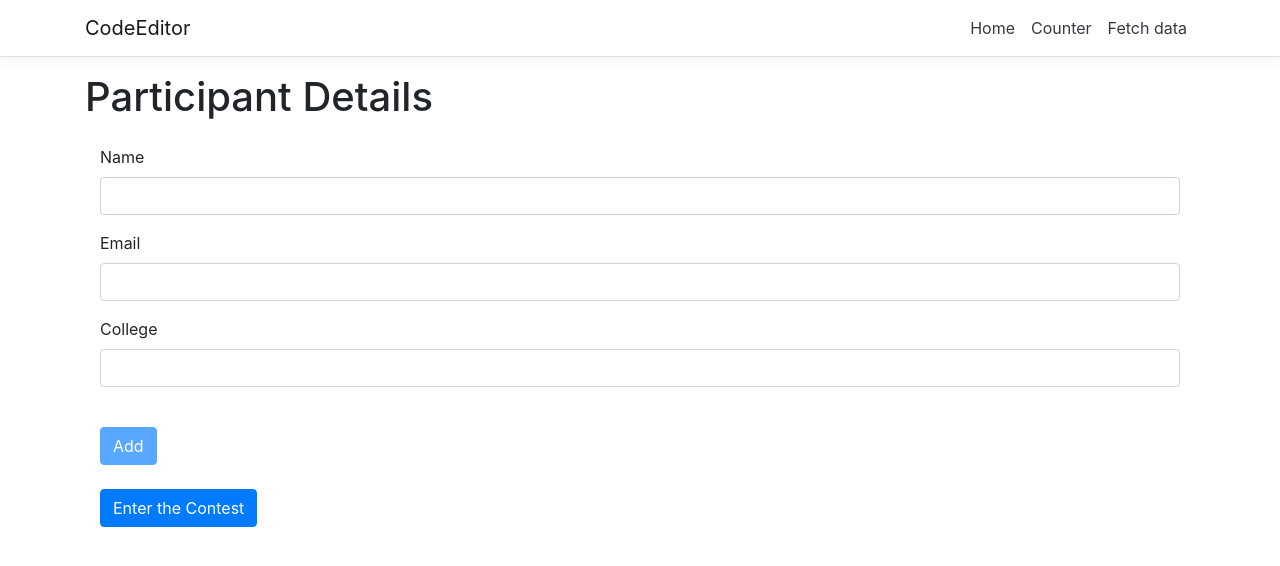
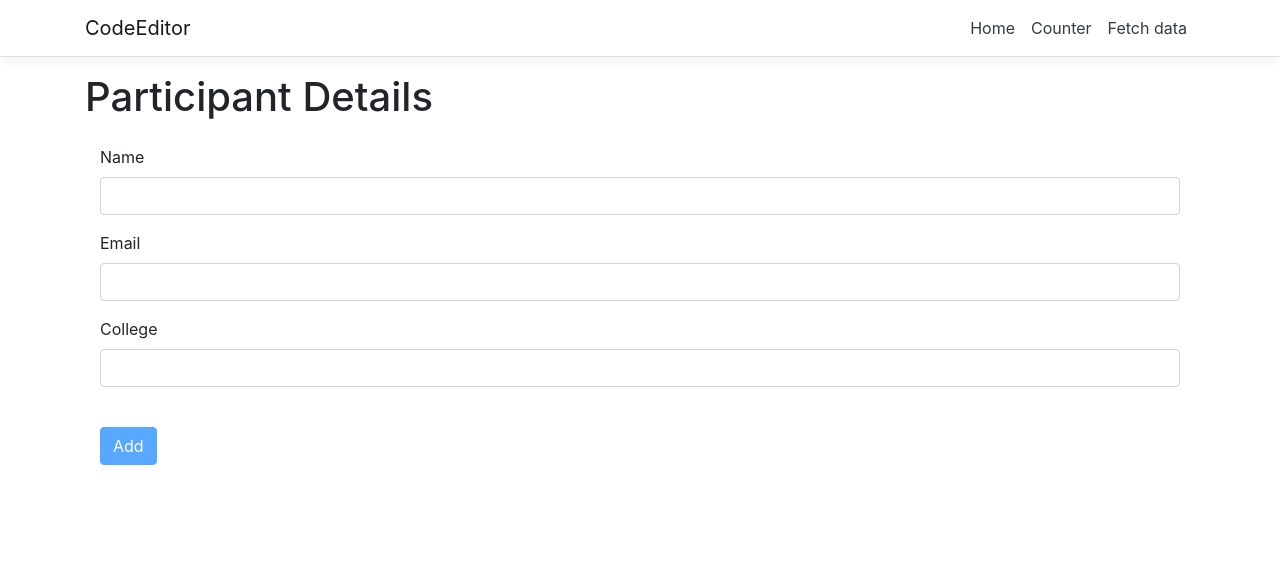
Before and after one commit to Shubhangi1118/CodeEditor, a React (Create React App) app in the folder ClientApp/: page /Participant in a window 1280 px wide. Shown: the top 566 px of the page. Built offline with nearby package versions, Linux system fonts and the light colour scheme; no server answers.

Commit message:
Removed the enter the contets button in the participant page

```diff
--- a/ClientApp/src/components/Participant.tsx
+++ b/ClientApp/src/components/Participant.tsx
@@ -126,15 +126,7 @@ function Participant() {
                         <button className="btn btn-primary mt-4" onClick={save} disabled={!isFormValid}>
                             Add
                         </button>
-
                     </div>
-                    <div>
-                        <Link to="/Questions/:id">
-                            <button className="btn btn-primary mt-4">Enter the Contest</button>
-                        </Link>
-                    </div>
-
-
                 </form>
             </div>
             <br></br>
@@ -143,6 +135,5 @@ function Participant() {
         </div>
     );
 
-
 }
 export default Participant;
```
